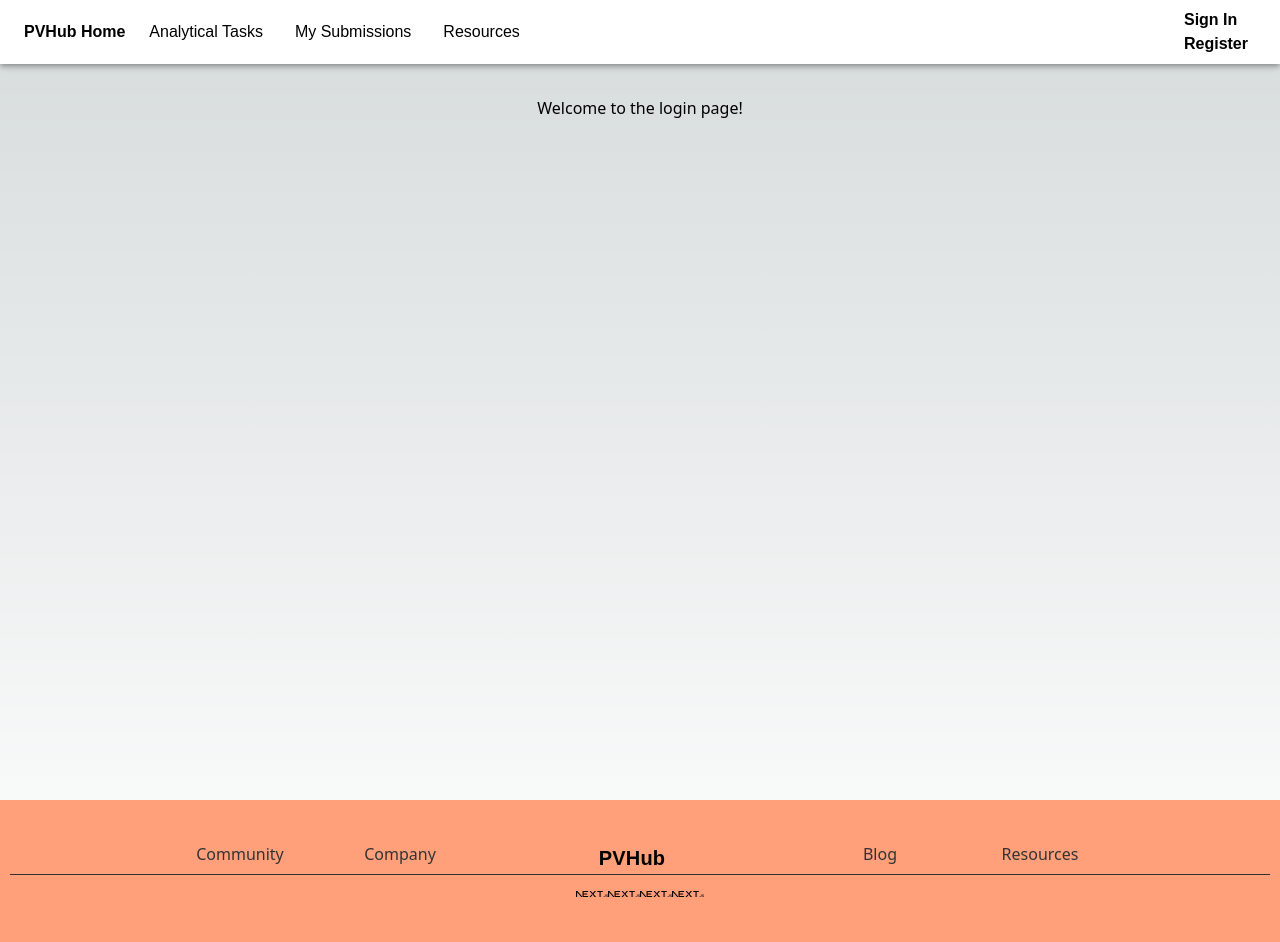
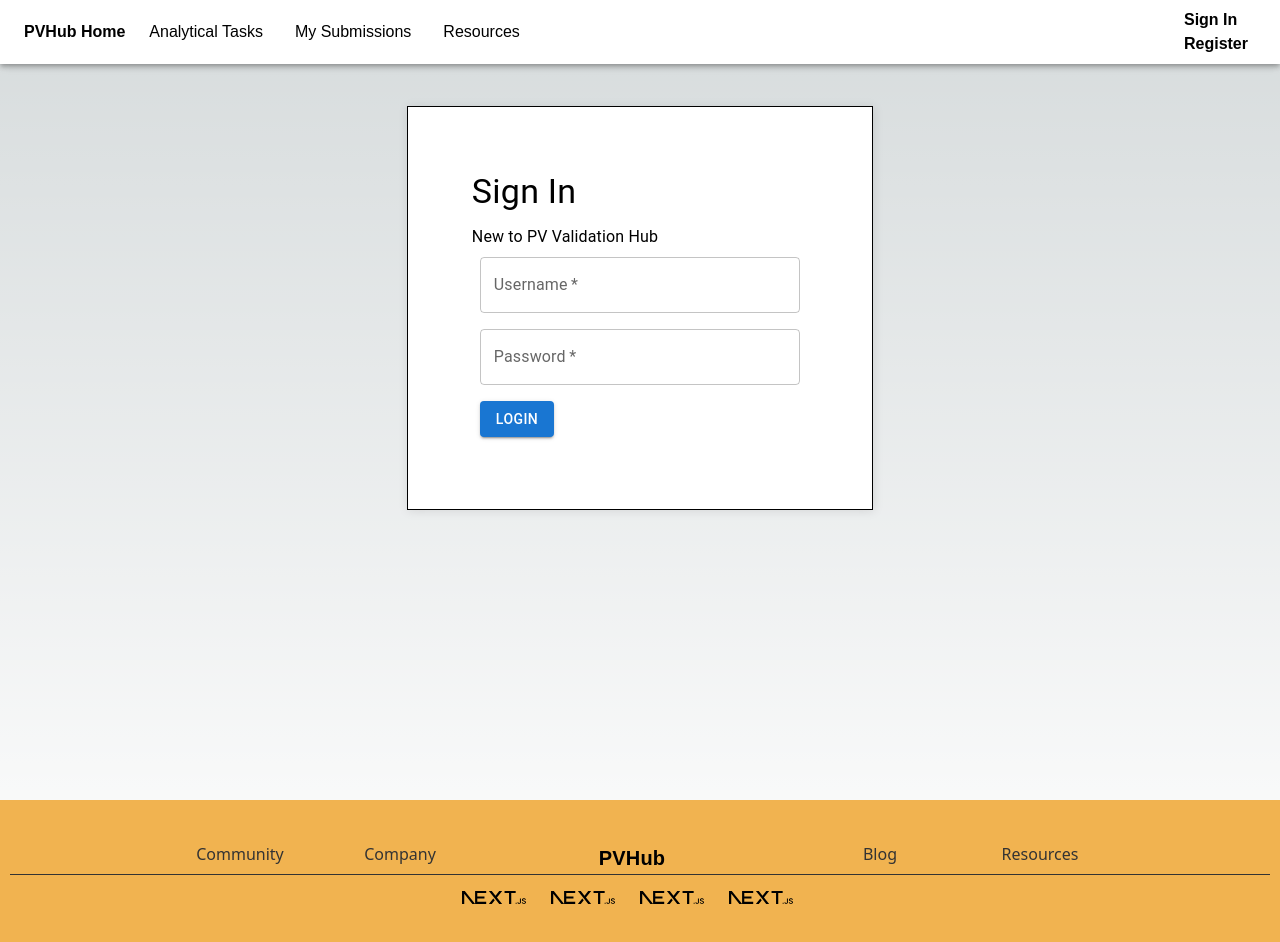
Before and after one commit to slacgismo/pv-validation-hub-client, a Next.js app: page /login in a window 1280 px wide. Shown: the top 942 px of the page. Built offline with nearby package versions, Linux system fonts and the light colour scheme.

Commit message:
implemented signin, updated redux user state, implemented logout
Signed-off-by: Duncan Ragsdale <88173870+Thistleman@users.noreply.github.com>

```diff
--- a/src/app/(login)/login/page.tsx
+++ b/src/app/(login)/login/page.tsx
@@ -1,23 +1,199 @@
 'use client';
 // *********** START OF IMPORTS ***********
 
-import React from 'react';
-import Header from '@/app/modules/header/header';
-import Footer from '@/app/modules/footer/footer';
+import React, {useState} from 'react';
+import Link from 'next/link';
+
+// We need to use useRouter from next/navigation instead of next/router
+// as it uses special hook for navigation within app directory
+import {useRouter} from 'next/navigation';
+import Cookies from 'universal-cookie';
 
 // *********** MODULE IMPORTS ***********
 
+import Header from '@/app/modules/header/header';
+import Footer from '@/app/modules/footer/footer';
+import {
+  Grid, Alert, Box, Button, TextField,
+} from '@mui/material';
+import Typography from '@mui/material/Typography';
+import Validation from '@/services/validation_service';
+import client from '@/services/api_service';
+
 // *********** REDUX IMPORTS ***********
+
+import {AppDispatch} from '@/store/store';
+import {useDispatch} from 'react-redux';
+import {logIn} from '@/reducers/user';
 
 // *********** END OF IMPORTS ***********
 
+interface LoginStates {
+  username: string;
+  password: string;
+}
+
 const LoginPage: React.FC = () => {
+  const cookies = new Cookies();
+
+  const dispatch = useDispatch<AppDispatch>();
+
+  const [showAlert, setShowAlert] = useState(false);
+
+  const router = useRouter();
+  const [loginStates, setLoginStates] = useState<LoginStates>({
+    username: '',
+    password: '',
+  });
+
+  const [loginErrors, setLoginErrors] = useState({
+    username: '',
+    password: '',
+  });
+
+  const handleChange = (e: React.ChangeEvent<HTMLInputElement>) => {
+    const {id, value} = e.target;
+    setLoginStates((prevState) => ({
+      ...prevState,
+      [id]: value,
+    }));
+    setLoginErrors((prevState) => ({
+      ...prevState,
+      [id]: '',
+    }));
+  };
+
+  /**
+   * Check if a username is an email.
+   * @param {string} username - The username to check.
+   * @return {boolean} - True if the username is an email, false otherwise.
+   */
+  function isEmail(username: string) {
+    if (/\S+@\S+\.\S+/.test(username)) {
+      return true;
+    }
+    return false;
+  }
+
+  /**
+   * Validate the username.
+   * @param {string} username - The username to validate.
+   * @return {string} - The error message.
+   */
+  function validateUsername(username: string) {
+    let isValid = false;
+    let output = '';
+    if (username === '') {
+      output = 'Username can\'t be empty';
+    } else if (isEmail(username)) {
+      isValid = Validation.isEmailInUse(username);
+      output = 'Email not found';
+    } else {
+      isValid = Validation.isUserNameTaken(username);
+      output = 'Username not found';
+    }
+    if (isValid) {
+      output = '';
+    }
+    return output;
+  }
+
+
+  const submitHandler = () => {
+    const {username} = loginStates;
+    const {password} = loginStates;
+    const usernameError = validateUsername(username);
+
+    if (usernameError === '' && password !== '') {
+      client.post('/login', {
+        username,
+        password,
+      }).then((response) => {
+        cookies.set(
+            'user',
+            {
+              token: response.data.token,
+            },
+            {path: '/', sameSite: 'strict'},
+        );
+        dispatch(logIn());
+        router.push('/');
+      }).catch((error) => {
+        setShowAlert(true);
+        setTimeout(() => {
+          setShowAlert(false);
+        }, 3000);
+      });
+    } else {
+      setLoginErrors(() => ({
+        username: usernameError,
+        password: password === '' ? 'We need a password' : '',
+      }));
+    }
+  };
+
   return (
     <div className="flex flex-col min-h-screen">
       <Header />
       <main className="flex min-h-screen flex-col
     items-center justify-between p-24">
-        <h1>Welcome to the login page!</h1>
+        <Grid container
+          justifyContent="center"
+          alignItems="center"
+          sx={{mt: '10px'}}
+        >
+          {
+            showAlert &&
+                <Alert severity="error">Login Failed</Alert>
+          }
+          <Box
+            component="form"
+            sx={{
+              '& .MuiTextField-root': {m: 1, width: '35ch'},
+              '& .MuiButtonBase-root': {m: 1},
+              'border': '1px solid black',
+              'padding': '4em',
+            }}
+            noValidate
+            autoComplete="off"
+            className='shadowedBox'
+          >
+            <Box>
+              <Typography variant="h4" gutterBottom>Sign In</Typography>
+              <Typography variant="body1">
+                <Link href="/register">
+                  New to PV Validation Hub
+                </Link>
+              </Typography>
+            </Box>
+            <Box>
+              <TextField
+                required
+                id="username"
+                label="Username"
+                value={loginStates.username}
+                onChange={handleChange}
+                error={loginErrors.username !== ''}
+                helperText={loginErrors.username}
+              />
+            </Box>
+            <Box>
+              <TextField
+                required
+                type="password"
+                id="password"
+                label="Password"
+                value={loginStates.password}
+                onChange={handleChange}
+                error={loginErrors.password !== ''}
+                helperText={loginErrors.password}
+              />
+            </Box>
+            <Box>
+              <Button variant="contained" onClick={submitHandler}>Login</Button>
+            </Box>
+          </Box>
+        </Grid>
       </main>
       <Footer />
     </div>
--- a/src/app/globals.css
+++ b/src/app/globals.css
@@ -29,3 +29,8 @@ body {
     text-wrap: balance;
   }
 }
+
+.shadowedBox {
+  box-shadow: 1px 1px 10px rgba(0, 0, 0, 0.1);
+  background-color: white;
+}
--- /dev/null
+++ b/src/app/logout/page.tsx
@@ -0,0 +1,36 @@
+'use client';
+// *********** START OF IMPORTS ***********
+
+import React from 'react';
+import {useEffect} from 'react';
+import {useRouter} from 'next/router';
+
+// *********** MODULE IMPORTS ***********
+
+import CookieService from '@/services/cookie_service';
+
+// *********** REDUX IMPORTS ***********
+
+import {AppDispatch} from '@/store/store';
+import {useDispatch} from 'react-redux';
+import {logOut} from '@/reducers/user';
+
+// *********** END OF IMPORTS ***********
+
+const LogoutPage: React.FC = () => {
+  const router = useRouter();
+  const dispatch = useDispatch<AppDispatch>();
+
+  useEffect(() => {
+    dispatch(logOut());
+    CookieService.deleteUserCookie();
+    router.push('/');
+  }, [dispatch, router]);
+
+  return (
+    <>
+      <div>Logging out...</div>
+    </>);
+};
+
+export default LogoutPage;
--- a/src/app/modules/footer/footer.tsx
+++ b/src/app/modules/footer/footer.tsx
@@ -87,13 +87,17 @@ export default function Footer() {
         <Grid item xs={12}>
           <Box display="flex" justifyContent="center" alignItems="center">
             <Image src="/static/next.svg"
-              alt="Next.js Logo" width={32} height={32} />
+              alt="Next.js Logo" width={32} height={32}
+              className={styles.footerIcon} />
             <Image src="/static/next.svg"
-              alt="Next.js Logo" width={32} height={32} />
+              alt="Next.js Logo" width={32} height={32}
+              className={styles.footerIcon} />
             <Image src="/static/next.svg"
-              alt="Next.js Logo" width={32} height={32} />
+              alt="Next.js Logo" width={32} height={32}
+              className={styles.footerIcon} />
             <Image src="/static/next.svg"
-              alt="Next.js Logo" width={32} height={32} />
+              alt="Next.js Logo" width={32} height={32}
+              className={styles.footerIcon} />
           </Box>
         </Grid>
       </Grid>
--- a/src/app/modules/header/header.tsx
+++ b/src/app/modules/header/header.tsx
@@ -20,9 +20,7 @@ import Divider from '@mui/material/Divider';
 
 // *********** REDUX IMPORTS ***********
 
-import {useSelector} from 'react-redux';
-import {selectLoggedIn} from '@/reducers/user';
-
+import {useAppSelector} from '@/store/store';
 
 // *********** END OF IMPORTS ***********
 
@@ -55,7 +53,9 @@ interface NavMenuPage {
  * @return {JSX.Element} The rendered Header component.
  */
 export default function Header() {
-  const loggedIn = useSelector(selectLoggedIn);
+  const loggedIn = useAppSelector((state) => (
+    state.user.loggedIn)
+  );
 
   // *********** START OF DEFINITIONS ***********
 
@@ -67,7 +67,7 @@ export default function Header() {
     },
     {
       text: 'Logout',
-      route: '/developer',
+      route: '/logout',
       border: false,
     },
   ];
--- a/src/app/modules/modulecss/footer.module.css
+++ b/src/app/modules/modulecss/footer.module.css
@@ -1,5 +1,5 @@
 .footerBackground {
-    background-color: #FFA07A;
+    background-color: #F1B350;
     color: #333;
     text-align: center;
     padding: 10px;
@@ -7,3 +7,21 @@
     min-height: 100px;
     max-height: 200px;
   }
+
+  .footerIcon {
+    width: 32px;
+    height: auto;
+    margin-right: 2%;
+  }
+
+  @media (min-width: 600px) {
+    .footerIcon {
+      width: 48px;
+    }
+  }
+
+  @media (min-width: 900px) {
+    .footerIcon {
+      width: 64px;
+    }
+  }
--- a/src/config/environment.tsx
+++ b/src/config/environment.tsx
@@ -1,3 +1,5 @@
+'use client';
+
 const ENVIRONMENT_DEVELOPMENT = 'DEVELOPMENT';
 const ENVIRONMENT_STAGING = 'STAGING';
 const ENVIRONMENT_PRODUCTION = 'PRODUCTION';
--- a/src/services/api_service.tsx
+++ b/src/services/api_service.tsx
@@ -1,5 +1,5 @@
 import axios from 'axios';
-import hubapi from '../config/environment.jsx';
+import hubapi from '@/config/environment';
 
 const client = axios.create({
   baseURL: hubapi.api.baseUrl.app,
--- a/src/services/cookie_service.tsx
+++ b/src/services/cookie_service.tsx
@@ -5,6 +5,11 @@ const CookieService = {
     const cookies = new Cookies();
     return cookies.get('user');
   },
+
+  deleteUserCookie() {
+    const cookies = new Cookies();
+    cookies.remove('user');
+  },
 };
 
 export default CookieService;
--- a/tsconfig.json
+++ b/tsconfig.json
@@ -34,7 +34,7 @@
     "**/*.tsx",
     ".next/types/**/*.tsx",
     ".next/types/**/*.ts"
-  ],
+, "src/config/environment.tsx"  ],
   "exclude": [
     "node_modules"
   ]
```
